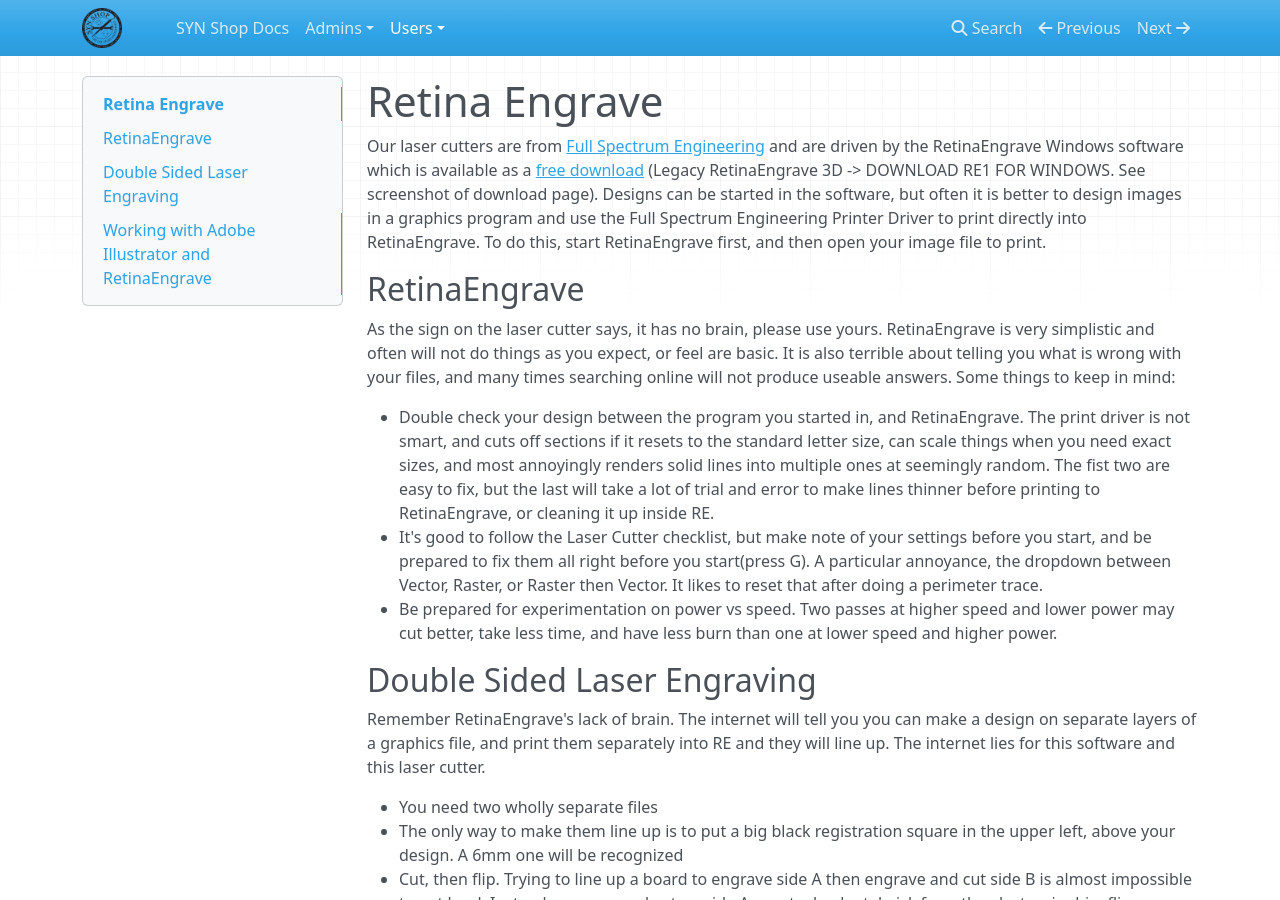
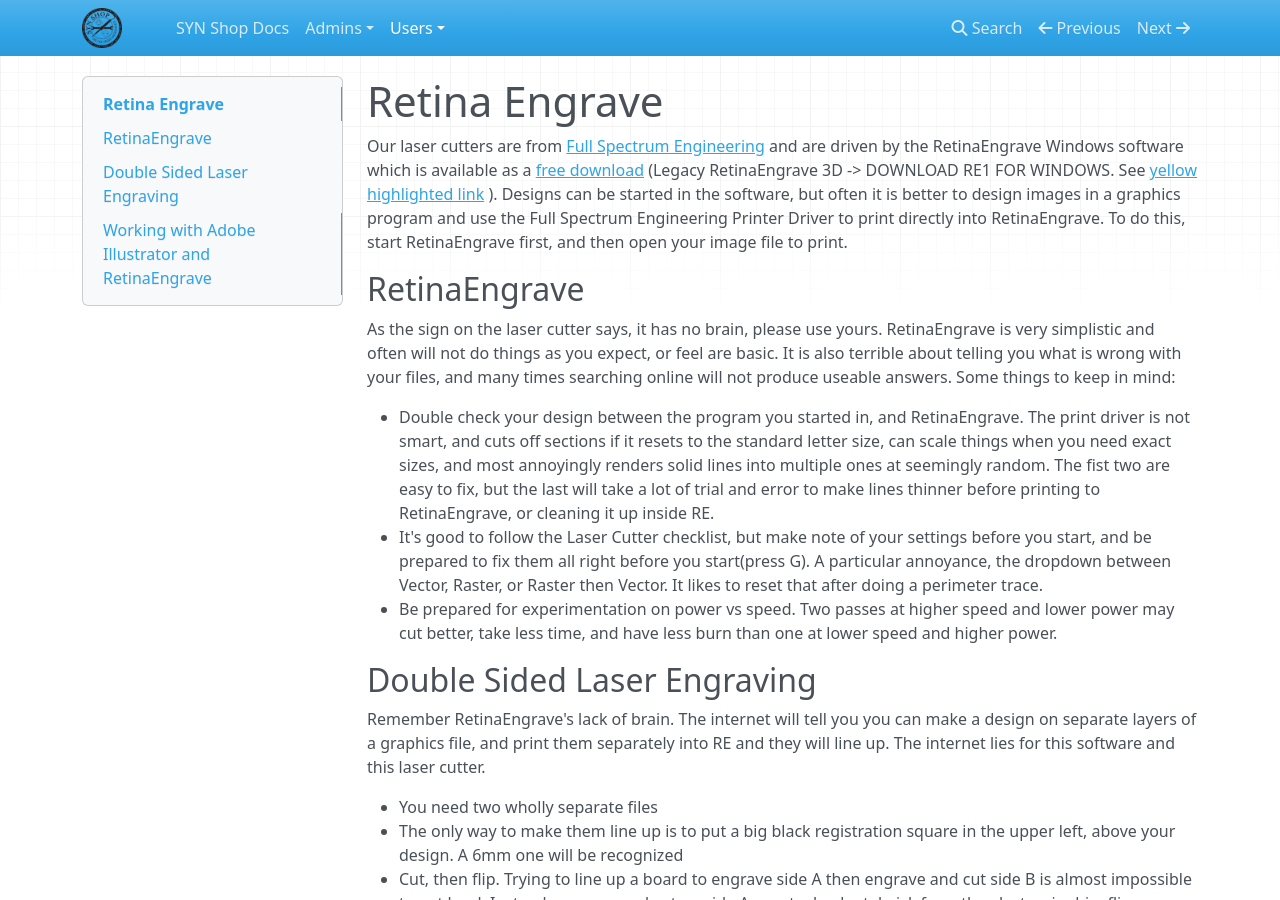
Before and after one commit to synshop/rtfm, an MkDocs documentation site: the page built from docs/users/Equipment/Retina Engrave.md, in a window 1280 px wide and 900 px high. Built offline with MkDocs 1.6.1, drawn with Linux system fonts in a browser that asks for light colours; nearby versions of some CDN libraries.

Commit message:
add screenshot of download link for retina engrave

```diff
--- a/docs/users/Equipment/Retina Engrave.md
+++ b/docs/users/Equipment/Retina Engrave.md
@@ -1,6 +1,6 @@
 # Retina Engrave
 
-Our laser cutters are from [Full Spectrum Engineering](https://fslaser.com/) and are driven by the RetinaEngrave Windows software which is available as a [free download](https://fslaser.com/RetinaEngrave) (Legacy RetinaEngrave 3D  -> DOWNLOAD RE1 FOR WINDOWS.  See screenshot of download page). Designs can be started in the software, but often it is better to design images in a graphics program and use the Full Spectrum Engineering Printer Driver to print directly into RetinaEngrave.  To do this, start RetinaEngrave first, and then open your image file to print.
+Our laser cutters are from [Full Spectrum Engineering](https://fslaser.com/) and are driven by the RetinaEngrave Windows software which is available as a [free download](https://fslaser.com/RetinaEngrave) (Legacy RetinaEngrave 3D  -> DOWNLOAD RE1 FOR WINDOWS.  See [yellow highlighted link](retina.engrave.download.png) ). Designs can be started in the software, but often it is better to design images in a graphics program and use the Full Spectrum Engineering Printer Driver to print directly into RetinaEngrave.  To do this, start RetinaEngrave first, and then open your image file to print.
 
 ##RetinaEngrave
 
```
Also changed, not shown: docs/users/Equipment/retina.engrave.download.png (added).
